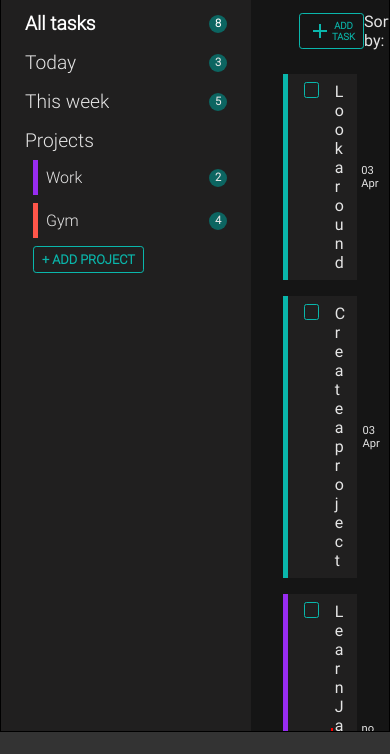
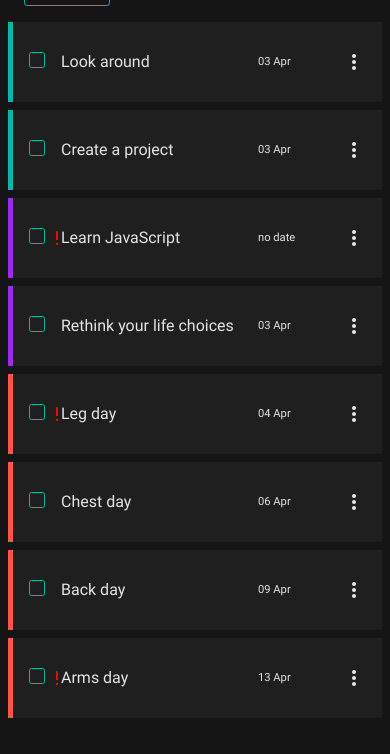
Before and after one commit to Dimar1510/todo, a website built with webpack: page dist/index.html in a window 390 px wide. Shown: the part 90-844 px from the top of the page. Built offline with nearby package versions, Linux system fonts and the light colour scheme.

Commit message:
add mobile support

```diff
--- a/package.json
+++ b/package.json
@@ -13,7 +13,9 @@
   "license": "ISC",
   "devDependencies": {
     "css-loader": "^6.10.0",
+    "eslint": "^8.57.0",
     "mini-css-extract-plugin": "^2.8.1",
+    "prettier": "3.2.5",
     "style-loader": "^3.3.4",
     "webpack": "^5.91.0",
     "webpack-cli": "^5.1.4"
--- a/src/index.js
+++ b/src/index.js
@@ -124,7 +124,7 @@ export function getUndoneTasks(project) {
       if (!task.done) count++;
     }
   return count;
-};
+}
 
 function testContent() {
   const today = new Date()
--- a/src/render.js
+++ b/src/render.js
@@ -26,6 +26,13 @@ export const Render = function() {
         if (!isDefault()) card.append(btnDeleteProject)
         content.append(card);
         if (isDefault()) card.append(createSortSelector())
+    }
+
+    const projectTitle = function(title) {
+        const titleDiv = document.querySelector('.project-title');
+        !title ?
+        titleDiv.textContent = projectList.current.name :
+        titleDiv.textContent = title;
     }
 
     const createSortSelector = function() {
@@ -158,6 +165,14 @@ export const Render = function() {
         }
         // hide the 'default' project
         menuProjects.removeChild(menuProjects.firstElementChild);
+
+        // for mobile
+        const itemsOnMobile = document.querySelectorAll('.nav')
+        itemsOnMobile.forEach(item => {
+            item.addEventListener('click', () => {
+                mobileMenu.hide();
+            })
+        });
     };
 
     const project = function() {
@@ -165,8 +180,9 @@ export const Render = function() {
         const cards = [];
         createFirstCard();
         updateCounter();
+        projectTitle();
         if (isDefault()) {
-
+            projectTitle('TDL // All tasks')
             for (let project of projectList.projects) {
                 for (let task of project.tasks) {
                     cards.push({task, project})
@@ -231,6 +247,7 @@ export const Render = function() {
         if (content.innerHTML === '') {
             content.innerHTML = "<h3>Tasks for today will be here</h3>"
         }
+        projectTitle('Tasks for today')
         sidebar();
 
     }
@@ -248,6 +265,7 @@ export const Render = function() {
         if (content.innerHTML === '') {
             content.innerHTML = "<h3>Tasks for this week will be here</h3>"
         }
+        projectTitle('Tasks for this week')
         sidebar();
 
     }
@@ -267,6 +285,21 @@ function createDiv(className) {
     return div;
 }
 
+// menu btn
+
+const mobileMenu = function() {
+    const menuBtn = document.querySelector('.hamburger');
+    const container = document.querySelector('.main-container');
+    const hide = function() {
+        container.classList.remove('show');
+    }
+
+    menuBtn.onclick = () => {
+        container.classList.toggle('show');
+
+    }
+    return {hide}
+}()
 
 // Render project grid
 
@@ -294,10 +327,11 @@ function createProjectItem(project) {
     projectItem.addEventListener('click',() => {
         openProject(project)
     });
-    editIcon.addEventListener('click', (e) => {
+    editIcon.addEventListener('click', () => {
         // e.stopPropagation()
         projectCreation.show(project)
     })
+    projectItem.classList.add('nav')
     projectItem.onmouseover = () => {
         projectItem.style.boxShadow = `0 1px 1px 0px ${project.color}`
     }
@@ -315,7 +349,7 @@ const projectCreation = (function() {
     const formAddProject = document.querySelector('.form-add-project');
     const newProjectInput = document.querySelector('#newProjectInput');
     const btnCreateProject = document.querySelector('#btnCreateProject');
-    let projectColor = ''
+    let projectColor = 'white'
     const iconChecked = `<span class="material-symbols-outlined">done</span>`;
 
     const show = function(project) {
@@ -342,7 +376,8 @@ const projectCreation = (function() {
         colorCard.innerHTML = iconChecked;
         btnCreateProject.onclick = () => {
             if (!checkValidity(newProjectInput)) return;
-            editProject(project, newProjectInput.value.trim(), projectColor)
+            editProject(project, newProjectInput.value.trim(), projectColor);
+            mobileMenu.hide();
             cancel();
         }
     }
@@ -353,6 +388,7 @@ const projectCreation = (function() {
         btnCreateProject.onclick = () => {
             if (!checkValidity(newProjectInput)) return;
             createProject(newProjectInput.value.trim(), projectColor);
+            mobileMenu.hide();
             cancel();
         }
     }
@@ -399,7 +435,7 @@ const projectCreation = (function() {
     btnAddProject.onclick = () => show();
     btnCancelCreateProject.onclick = () => cancel();
 
-    return {show}
+    return {show, cancel}
 })();
 
 
@@ -415,12 +451,12 @@ function createCard(task, project) {
       createCardTitle(task)
     );
     divRight.append(
-      createCardDate(task),
+
       createCardDetailsBtn(task),
       createCardEditBtn(task),
       createCardRemoveBtn(task, project)
     );
-    card.append(divLeft, divRight);
+    card.append(divLeft, createCardDate(task), divRight);
     if (task.done) card.classList.add('done');
     else card.classList.remove('done');
     card.style.borderLeftColor = project.color;
@@ -431,6 +467,25 @@ function createCard(task, project) {
         card.style.boxShadow = `0 0px 0px 0px ${project.color}`
     }
 
+    // for mobile
+    const show = document.createElement('span');
+    show.classList.add('material-symbols-outlined')
+    show.innerHTML = 'more_vert';
+    show.classList.add('more-btn')
+    card.append(show);
+    show.onclick = () => {
+        divRight.classList.toggle('visible')
+    }
+    window.addEventListener("click", e => {
+        const dialogDimensions = divRight.getBoundingClientRect()
+        if (
+            e.clientX < dialogDimensions.left ||
+            e.clientY < dialogDimensions.top ||
+            e.clientY > dialogDimensions.bottom
+        ) {
+            divRight.classList.remove('visible')
+        }
+    })
     return card;
 }
 
@@ -493,6 +548,8 @@ function createCardRemoveBtn(task, project) {
     remove.onclick = () => deleteTask(task, project);
     return remove;
 }
+
+
 
 
 // DIALOG CREATE
@@ -647,6 +704,7 @@ const showConfirmDeleteProject = function(project) {
     btnDelete.onclick = () => {
         deleteProject(project);
         dialog.close()
+        projectCreation.cancel();
     }
 
     dialog.showModal();
```
Also changed, not shown: README.md, dist/index.html, dist/main.js, dist/style.css, 3 other files.
